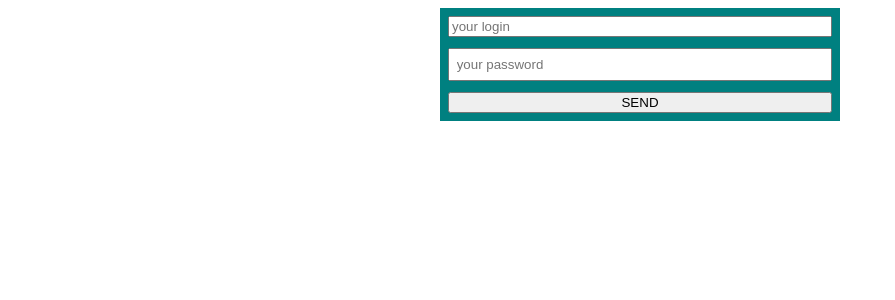
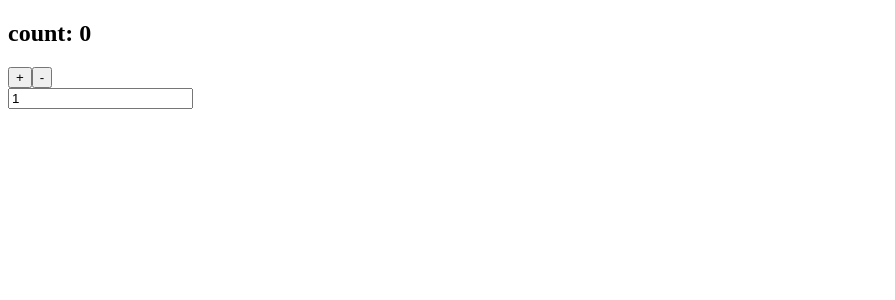
Before and after one commit to EvgeniySelivanov/fm2022-2-react-app, a React (Create React App) app: page / in a window 1280 px wide. Shown: the top 300 px of the page, without its empty margins (0-895 px from the left). Built offline with nearby package versions, Linux system fonts and the light colour scheme.

Commit message:
Add usestate (hooks)

```diff
--- a/src/App.js
+++ b/src/App.js
@@ -1,15 +1,13 @@
-import './App.css';
 import React from 'react';
-import LogInForm from './components/forms/LogInForm';
+import LearnHooks from './components/LearnHooks/index';
 
 
 function App() {
 
   return (
     <>
-      <LogInForm />
+     <LearnHooks/>
     </>
   )
 }
 export default App;
-//gr3at@3wdsG
--- /dev/null
+++ b/src/components/LearnHooks/index.js
@@ -0,0 +1,32 @@
+import React, { useState } from 'react';
+
+const LearnHooks = (props) => {
+
+  const [count, setCount] = useState(0);
+
+  const [step, setStep] = useState(1);
+
+  const handlerAdd = () => {
+    setCount(count + step);
+  }
+
+  const handlerSub = () => {
+    setCount(count - step);
+  }
+
+  const handlerStep = ({ target: { value } }) => {
+    setStep(Number(value));
+  }
+
+
+  return (
+    <div>
+      <h2>count: {count}</h2>
+      <button onClick={handlerAdd}>+</button>
+      <button onClick={handlerSub}>-</button><br/>
+      <input type="number" value={step} onChange={handlerStep} />
+    </div>
+  );
+}
+
+export default LearnHooks;
```
